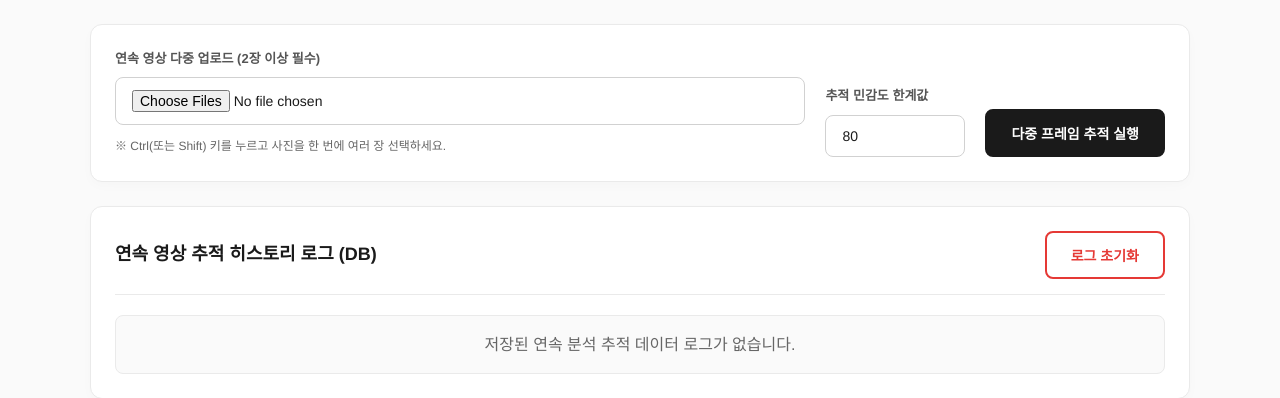
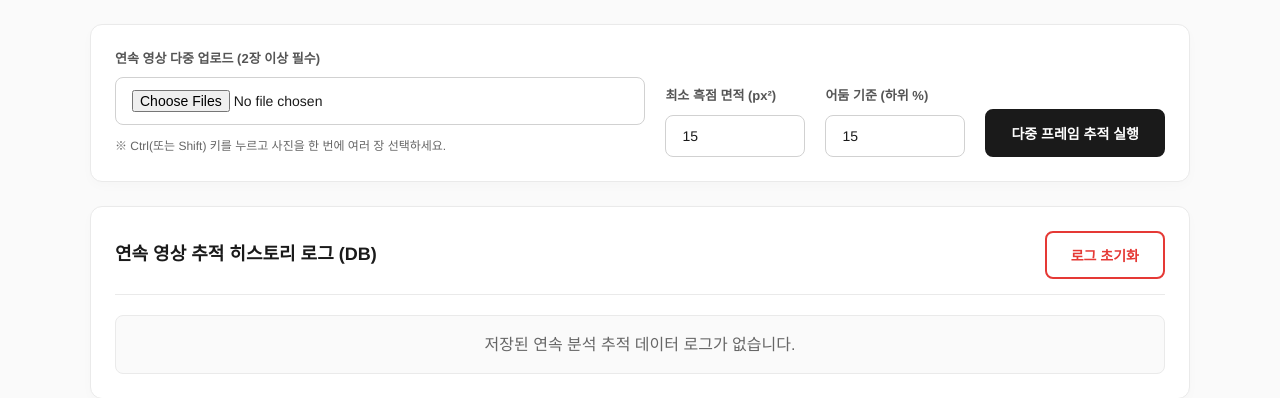
Before and after one commit to suxxzmuz/celestial-bodies-analysis, a Flask app: page /sun-continuous-image in a window 1280 px wide. Shown: the part 222-620 px from the top of the page. Run offline with Flask 3, Linux system fonts and the light colour scheme.

Commit message:
plz last

```diff
--- a/app.py
+++ b/app.py
@@ -281,38 +281,65 @@ def normalize_sun_image(image):
     return normalized, x, y, r
 
 
-def detect_spots_main(normalized):
+def detect_spots_main(normalized, min_area=15, dark_percentile=15):
     """
-    main_series.py의 detect_spots() 와 완전히 동일한 로직:
-    - GaussianBlur(5,5)
-    - 원형 마스크 적용
-    - adaptiveThreshold(ADAPTIVE_THRESH_GAUSSIAN_C, THRESH_BINARY_INV, 31, 8)  ← 핵심 노이즈 제거
-    - 면적 필터: 2 px² 미만 또는 500 px² 초과 제거
+    진짜 흑점만 걸러내는 2단계 필터:
+
+    [1단계] 절대 어둠 기준 — 태양 원판 내 픽셀 밝기의 하위 dark_percentile%
+            보다 어두운 픽셀만 후보로 남긴다.
+            → 표면 과립(granulation) 등 미세 명암 노이즈를 원천 차단.
+
+    [2단계] adaptiveThreshold — 남은 어두운 후보 영역 안에서
+            주변 대비 기준으로 다시 한 번 이진화.
+            → 두 마스크의 AND → 진짜 어둡고 & 주변 대비로도 어두운 영역만 통과.
+
+    [3단계] morphological open — 작은 점 노이즈 제거 (커널 3×3).
+
+    [4단계] 면적 하한 min_area px² — 너무 작은 파편 제거.
+            상한 500 px²는 유지 (태양 원판 대비 터무니없이 큰 것 제거).
+
+    파라미터:
+        min_area       : 흑점으로 인정할 최소 면적 (px²), HTML 슬라이더로 조정 가능
+        dark_percentile: 태양 표면 밝기 분포에서 몇 % 이하를 '어두운 픽셀'로 볼지
+                         (기본 15 → 상위 85%는 노이즈로 버림)
     """
     gray = cv2.cvtColor(normalized, cv2.COLOR_BGR2GRAY)
     gray = cv2.GaussianBlur(gray, (5, 5), 0)
 
-    # 원형 마스크 (태양 원판 영역만)
+    # ── 태양 원판 마스크 ──
     mask = np.zeros(gray.shape, dtype=np.uint8)
     cv2.circle(mask, TARGET_CENTER, TARGET_RADIUS, 255, -1)
     masked = cv2.bitwise_and(gray, gray, mask=mask)
 
-    # ── adaptiveThreshold: 노이즈 제거의 핵심 (main_series.py 동일 파라미터) ──
-    spots_mask = cv2.adaptiveThreshold(
+    # ── [1단계] 절대 어둠 기준 이진화 ──
+    sun_pixels = masked[mask == 255]
+    dark_thresh = int(np.percentile(sun_pixels, dark_percentile))
+    _, abs_mask = cv2.threshold(masked, dark_thresh, 255, cv2.THRESH_BINARY_INV)
+    abs_mask = cv2.bitwise_and(abs_mask, abs_mask, mask=mask)
+
+    # ── [2단계] adaptiveThreshold (주변 대비) ──
+    adapt_mask = cv2.adaptiveThreshold(
         masked, 255,
         cv2.ADAPTIVE_THRESH_GAUSSIAN_C,
         cv2.THRESH_BINARY_INV,
         31, 8
     )
-    spots_mask = cv2.bitwise_and(spots_mask, spots_mask, mask=mask)
+    adapt_mask = cv2.bitwise_and(adapt_mask, adapt_mask, mask=mask)
+
+    # ── 두 마스크 AND → 둘 다 어두운 영역만 통과 ──
+    spots_mask = cv2.bitwise_and(abs_mask, adapt_mask)
+
+    # ── [3단계] morphological open으로 점 노이즈 제거 ──
+    kernel = np.ones((3, 3), np.uint8)
+    spots_mask = cv2.morphologyEx(spots_mask, cv2.MORPH_OPEN, kernel)
 
     contours, _ = cv2.findContours(spots_mask, cv2.RETR_LIST, cv2.CHAIN_APPROX_SIMPLE)
 
     spot_list = []
     for contour in contours:
         area = cv2.contourArea(contour)
-        # ── 면적 필터: 2~500 px² (main_series.py 동일) ──
-        if area < 2 or area > 500:
+        # ── [4단계] 면적 필터 ──
+        if area < min_area or area > 500:
             continue
         moments = cv2.moments(contour)
         if moments["m00"] == 0:
@@ -321,7 +348,7 @@ def detect_spots_main(normalized):
         cy = int(moments["m01"] / moments["m00"])
         spot_list.append({"cx": cx, "cy": cy, "area": round(area, 2)})
 
-    # x 좌표 기준 정렬 (main_series.py 동일)
+    # x 좌표 기준 정렬
     spot_list.sort(key=lambda s: s["cx"])
     return spot_list
 
@@ -403,6 +430,10 @@ def analyze_series():
     try:
         files = sorted(files, key=lambda f: f.filename)
 
+        # HTML 슬라이더에서 노이즈 필터 파라미터 수신
+        min_area       = int(request.form.get('minArea',       15))
+        dark_percentile = int(request.form.get('darkPercentile', 15))
+
         # ── Step 1: 전체 사진 정규화 + 흑점 검출 ──
         series_data = []
         for idx, file_obj in enumerate(files):
@@ -416,7 +447,9 @@ def analyze_series():
                 # 태양 검출 실패 시 건너뜀
                 continue
 
-            spots = detect_spots_main(normalized)
+            spots = detect_spots_main(normalized,
+                                      min_area=min_area,
+                                      dark_percentile=dark_percentile)
 
             series_data.append({
                 "index":      idx + 1,
--- a/templates/sun-continuous-image.html
+++ b/templates/sun-continuous-image.html
@@ -101,8 +101,12 @@
             </div>
 
             <div class="control-group">
-                <label>추적 민감도 한계값</label>
-                <input type="number" id="threshValue" value="80" min="1" max="254">
+                <label>최소 흑점 면적 (px²)</label>
+                <input type="number" id="minArea" value="15" min="1" max="500">
+            </div>
+            <div class="control-group">
+                <label>어둠 기준 (하위 %)</label>
+                <input type="number" id="darkPercentile" value="15" min="1" max="50">
             </div>
             <button class="btn" id="analyzeBtn" onclick="analyzeSeries()">다중 프레임 추적 실행</button>
         </section>
@@ -179,7 +183,8 @@
             for (let i = 0; i < files.length; i++) {
                 formData.append('images', files[i]);
             }
-            formData.append('threshValue', document.getElementById('threshValue').value);
+            formData.append('minArea',        document.getElementById('minArea').value);
+            formData.append('darkPercentile', document.getElementById('darkPercentile').value);
 
             const btn = document.getElementById('analyzeBtn');
             btn.innerText = "심화 연산 처리 중...";
```
